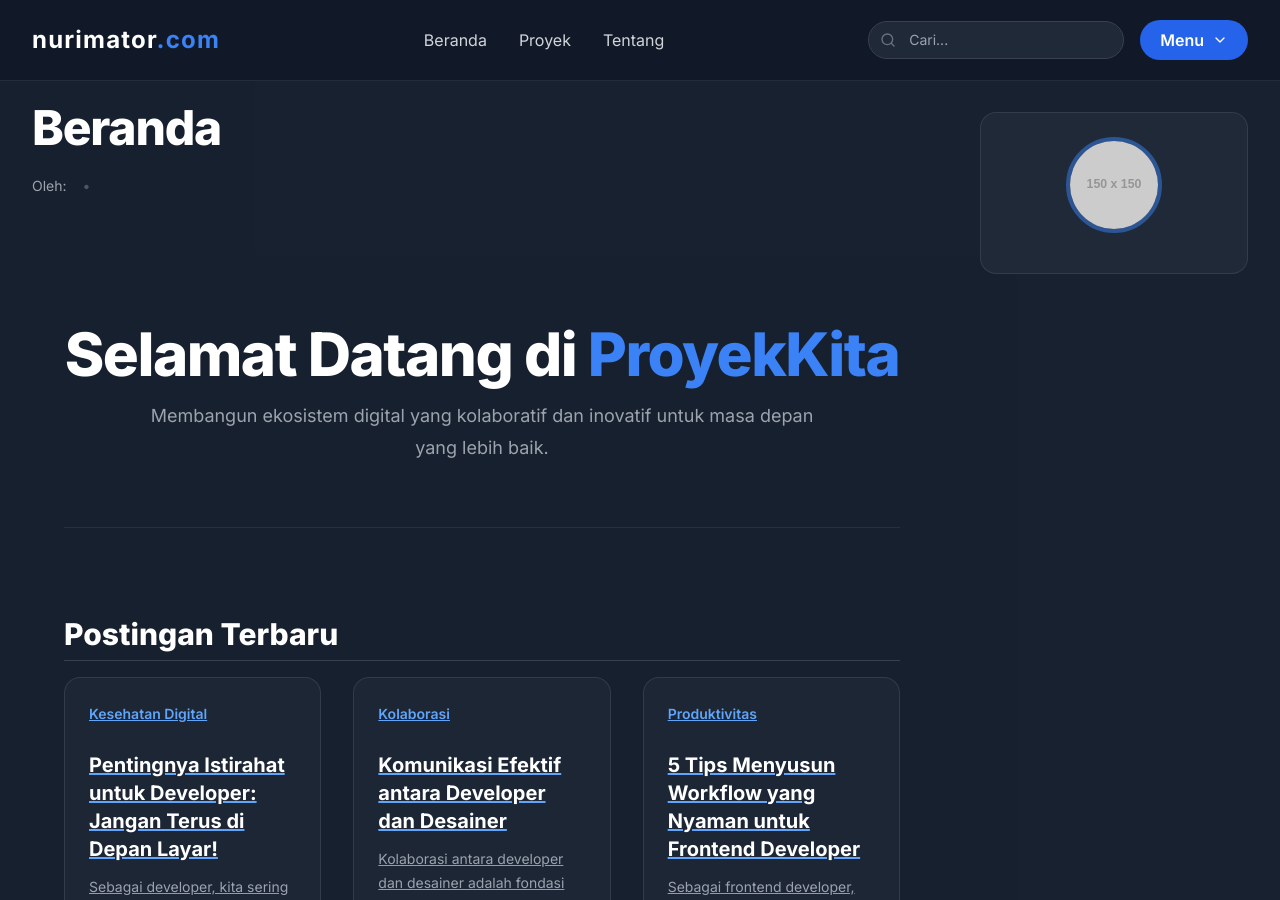
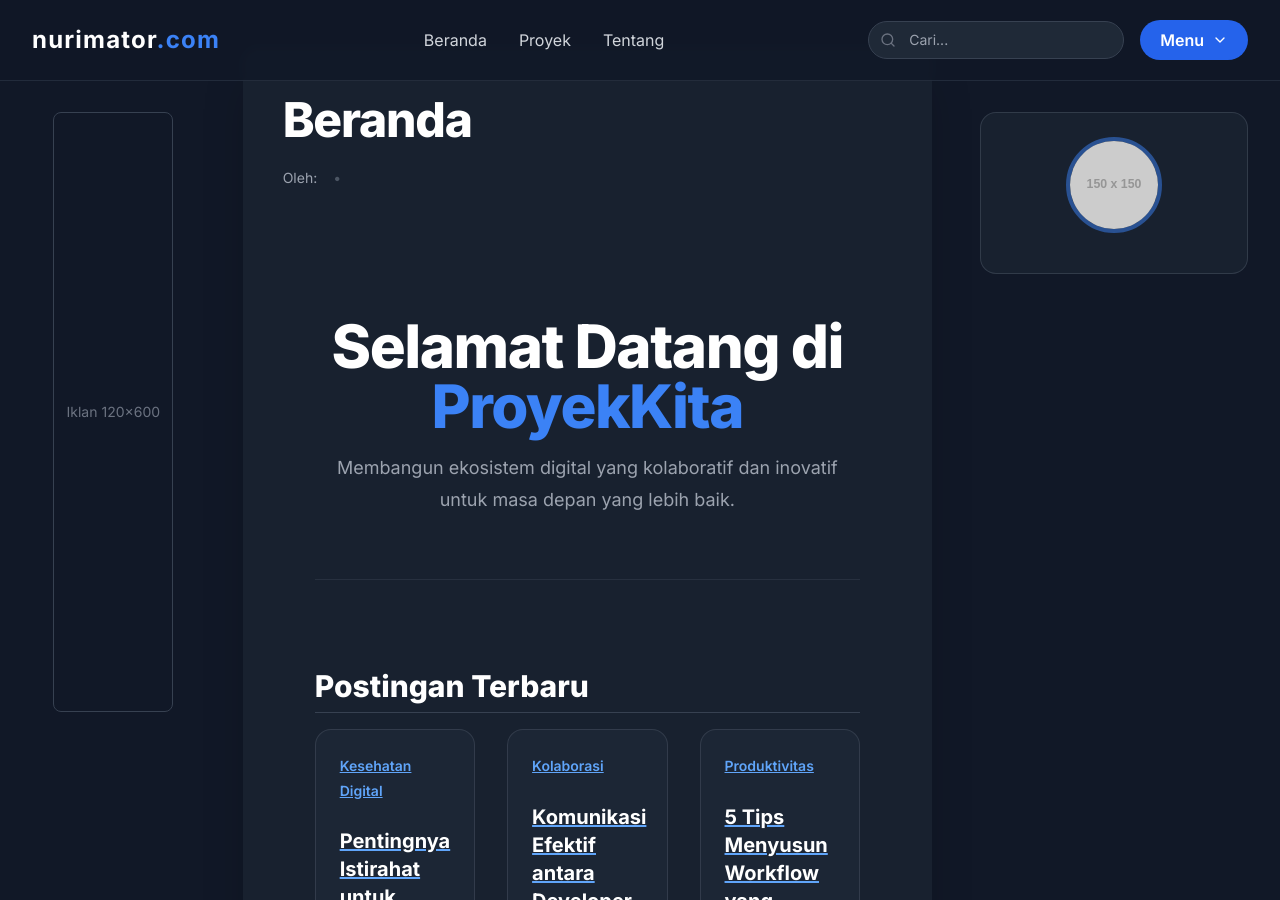
Before and after one commit to nurimator/test-post, a Jekyll site: the page built from index.html, in a window 1280 px wide and 900 px high. Built offline with Jekyll 4.4.1, drawn with Linux system fonts in a browser that asks for light colours; nearby versions of some CDN libraries.

Commit message:
Update default.html

```diff
--- a/_layouts/default.html
+++ b/_layouts/default.html
@@ -46,11 +46,21 @@
   <!-- Menyisipkan file header.html -->
   {% include header.html %}
 
-    <main class="bg-gray-800/50">
-        <div class="container mx-auto px-4 sm:px-6 lg:px-8 py-16 lg:py-24">
+    <main>
+        <!-- Jarak vertikal dikurangi dari py-16 lg:py-24 menjadi py-8 lg:py-12 -->
+        <div class="container mx-auto px-4 sm:px-6 lg:px-8 py-8 lg:py-12">
             <div class="grid grid-cols-1 lg:grid-cols-12 gap-8 lg:gap-12">
 
-                <article class="lg:col-span-8 xl:col-span-9">
+                <!-- ===== Left Skyscraper Ad (Desktop Only & Sticky) ===== -->
+                <div class="hidden lg:block lg:col-span-2">
+                    <div class="sticky top-28 w-[120px] h-[600px] bg-[#111827] mx-auto flex items-center justify-center rounded-lg border border-gray-700">
+                        <span class="text-gray-500 text-sm">Iklan 120x600</span>
+                    </div>
+                </div>
+
+                <!-- ===== Main Content (Scrollable) ===== -->
+                <div class="lg:col-span-7">
+                    <article class="bg-[#18212f] p-6 sm:p-8 lg:p-10 rounded-2xl shadow-2xl">
                         <!-- Post Header -->
                         <div class="mb-8">
                             <p class="text-base font-semibold text-blue-400">{{ page.category }}</p>
@@ -71,12 +81,13 @@
                             {{ content }}
                         </div>
                     </article>
+                </div>
 
-                <!-- Sidebar -->
-                <aside class="lg:col-span-4 xl:col-span-3">
+                <!-- ===== Right Sidebar (Sticky) ===== -->
+                <aside class="lg:col-span-3">
                     <div class="sticky top-28 space-y-8">
                         <!-- Author Box -->
-                        <div class="bg-gray-800 p-6 rounded-2xl border border-gray-700/80 text-center">
+                        <div class="bg-[#18212f] p-6 rounded-2xl border border-gray-700/80 text-center">
                             <img src="{{ page.author_avatar | relative_url }}" alt="Foto profil {{ page.author }}" class="w-24 h-24 rounded-full mx-auto mb-4 border-4 border-blue-500/50" onerror="this.onerror=null;this.src='https://placehold.co/150x150/1f2937/FFFFFF?text=AP';">
                             <h4 class="text-xl font-bold text-white">{{ page.author }}</h4>
                             <p class="text-sm text-gray-400 mt-1">{{ page.author_role }}</p>
@@ -84,7 +95,7 @@
                         </div>
                         <!-- Related Posts -->
                         {% if site.related_posts.size > 0 %}
-                        <div class="bg-gray-800 p-6 rounded-2xl border border-gray-700/80">
+                        <div class="bg-[#18212f] p-6 rounded-2xl border border-gray-700/80">
                             <h3 class="text-lg font-bold text-white mb-4">Baca Juga</h3>
                             <div class="space-y-4">
                                 {% for post in site.related_posts limit:2 %}
```
Lines whose indentation alone changed are shown as unchanged.
